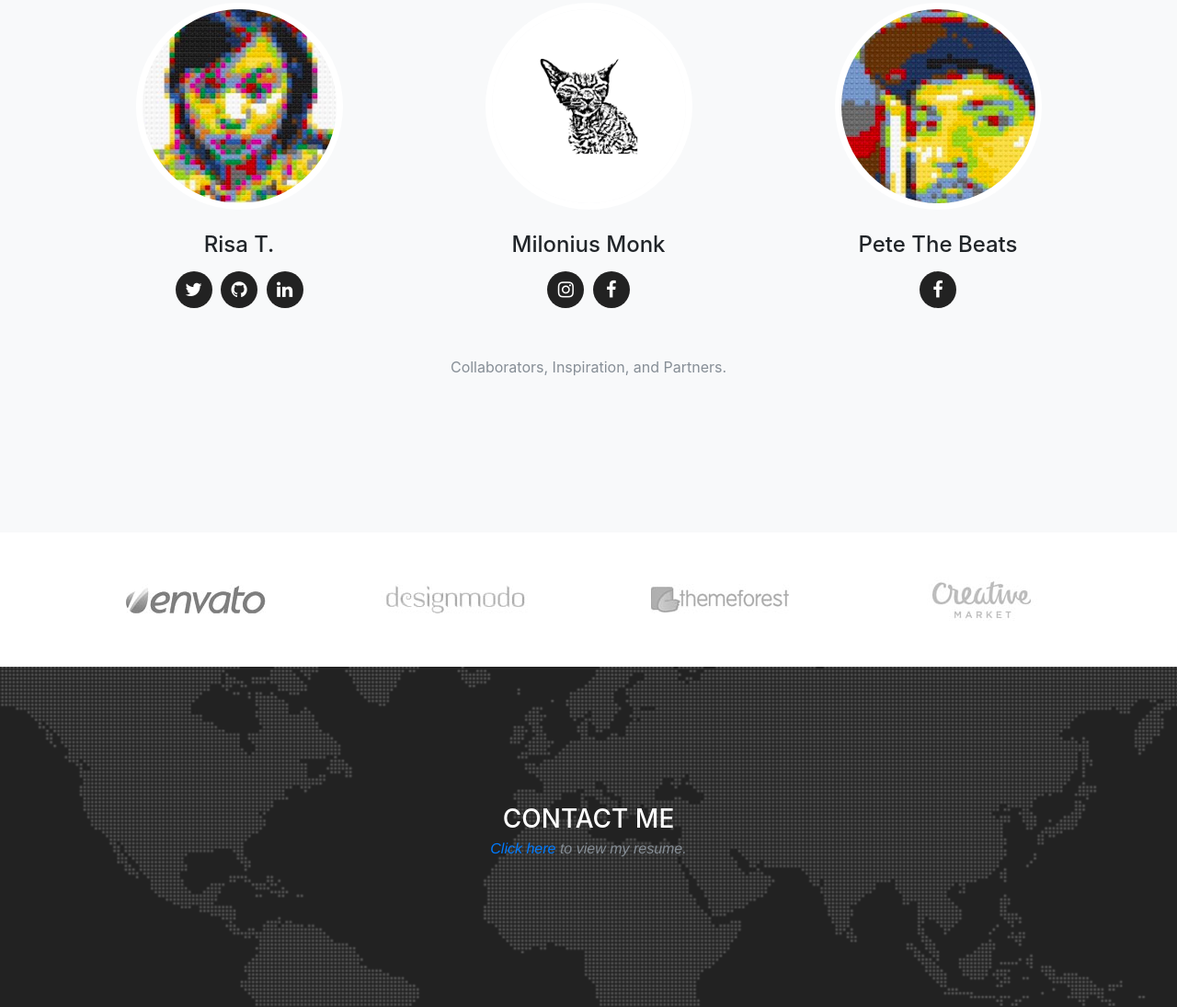
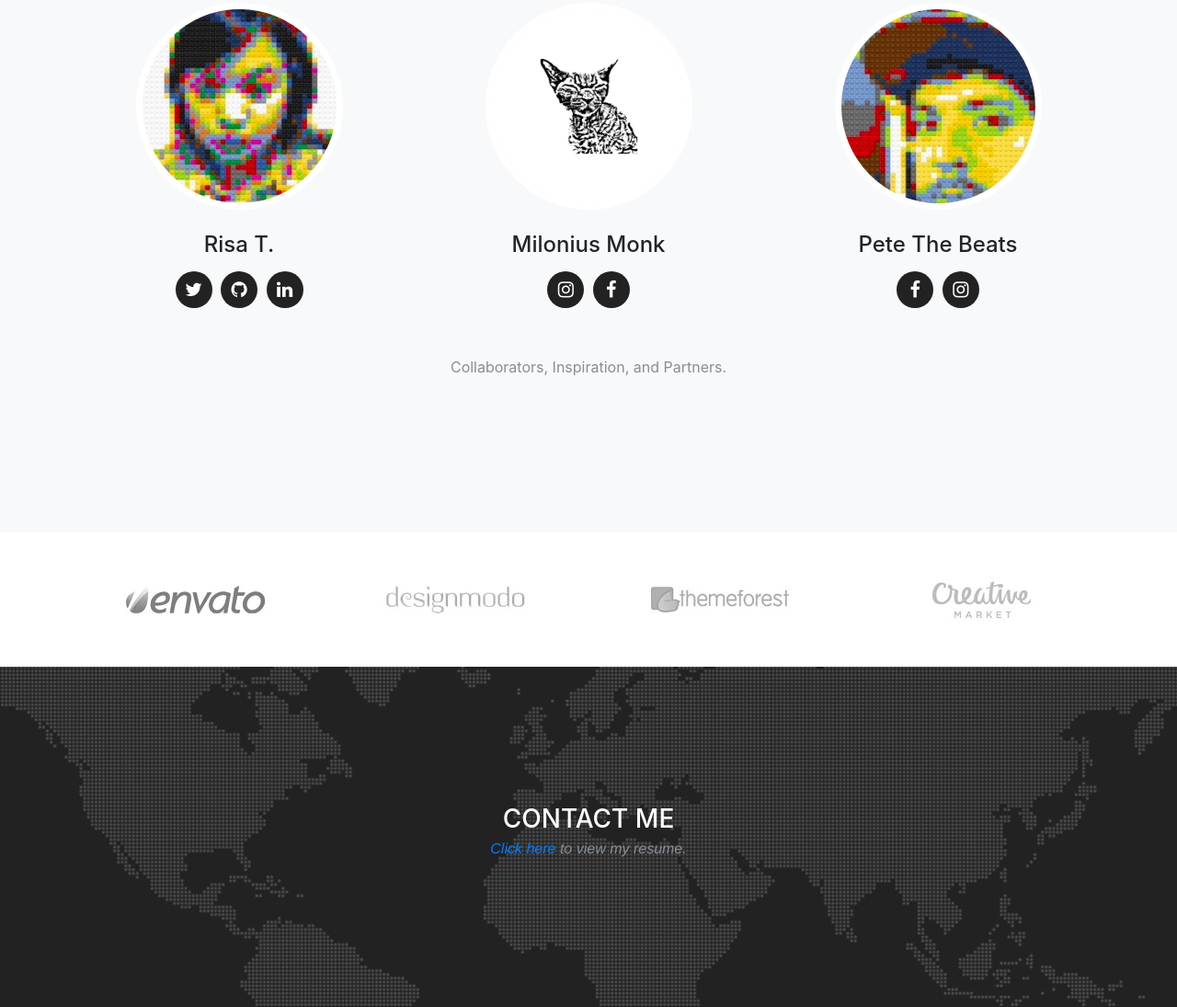
Before and after one commit to risatino/risatino.github.io, a website with bundled scripts: page index.html in a window 1280 px wide. Shown: the part 4734-5829 px from the top of the page at 92% size. Built offline with nearby package versions, Linux system fonts and the light colour scheme; a web font is replaced by a local one.

Commit message:
instagram link added to collaborators

```diff
--- a/index.html
+++ b/index.html
@@ -368,11 +368,11 @@
                     <i class="fa fa-facebook"></i>
                   </a>
                 </li>
-                <!-- <li class="list-inline-item">
-                  <a href="#">
-                    <i class="fa fa-facebook"></i>
+                <li class="list-inline-item">
+                  <a href="https://www.instagram.com/pprezzano">
+                    <i class="fa fa-instagram"></i>
                   </a>
-                </li> -->
+                </li>
                 <!-- <li class="list-inline-item">
                   <a href="#">
                     <i class="fa fa-github"></i>
```
